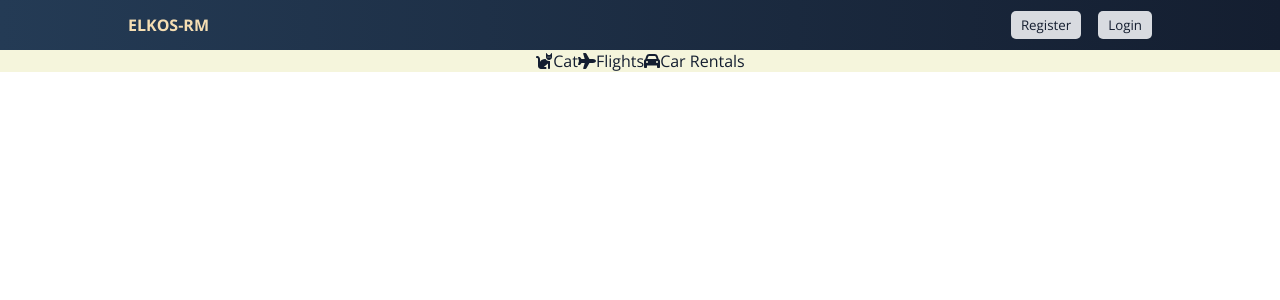
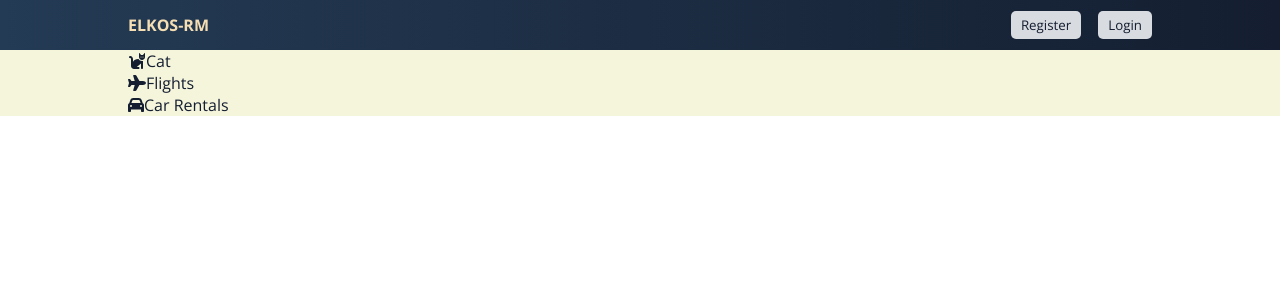
Before and after one commit to demetgas/hotel-reservation-fe, a React (Create React App) app: page / in a window 1280 px wide. Shown: the top 300 px of the page. Built offline with nearby package versions, Linux system fonts and the light colour scheme.

Commit message:
error fixed

```diff
--- a/src/components/header/Header.jsx
+++ b/src/components/header/Header.jsx
@@ -4,13 +4,17 @@ import { FontAwesomeIcon } from "@fortawesome/react-fontawesome";
 const Header = () => {
   return (
     <div className="header">
+      <div className="headerContainer">
         <div className="headerList">
           <div className="headerListItem">
-          <div className="headerContainer">
             <FontAwesomeIcon icon={faCat} />
             <span>Cat</span>
+          </div>
+            <div className="headerListItem">
               <FontAwesomeIcon icon={faPlane} />
               <span>Flights</span>
+            </div>
+            <div className="headerListItem">
               <FontAwesomeIcon icon={faCar} />
               <span>Car Rentals</span>
             </div>
--- a/src/components/header/header.css
+++ b/src/components/header/header.css
@@ -4,6 +4,7 @@
   display: flex;
   justify-content: center;
 }
-.headerContainer{
-    width: 100%;
+.headerContainer {
+  width: 100%;
+  max-width: 1024px;
 }
```
Lines whose indentation alone changed are shown as unchanged.
